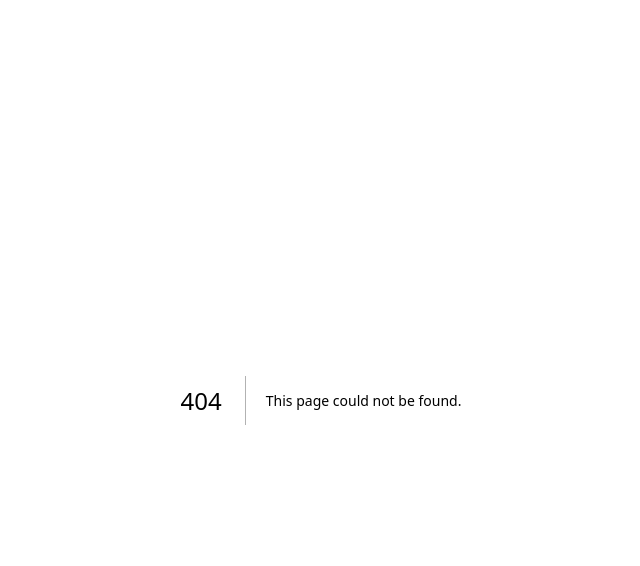
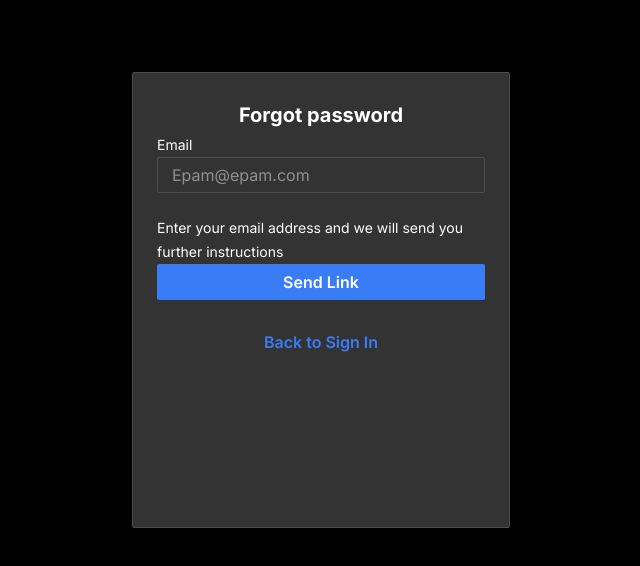
Before and after one commit to Kravchenko-Sergey/inctagram, a Next.js app: page /forgot-password in a window 1280 px wide. Before the commit this address had no page. Shown: the top 566 px of the page, without its empty margins (319-959 px from the left). Built offline with nearby package versions, Linux system fonts and the light colour scheme.

Commit message:
[IN-18] add forgot-password page component

```diff
--- /dev/null
+++ b/src/page-components/forgot-password/forgot-password.module.scss
@@ -0,0 +1,33 @@
+.card {
+  display: flex;
+  flex-direction: column;
+  flex-shrink: 0;
+  align-items: center;
+
+  width: 378px;
+  height: 456px;
+  margin: 72px auto 0;
+  padding: 24px;
+
+  background: var(--dark-500);
+  border: 1px solid var(--dark-300);
+  border-radius: 2px;
+}
+
+.form {
+  width: 100%;
+}
+
+.title {
+  margin-bottom: 37px;
+}
+
+.instructions {
+  margin-bottom: 17px;
+  color: var(--light-900);
+}
+
+.submitBtn,
+.returnBtn {
+  margin-bottom: 24px;
+}
--- /dev/null
+++ b/src/page-components/forgot-password/forgot-password.tsx
@@ -0,0 +1,60 @@
+import React from 'react'
+
+import { zodResolver } from '@hookform/resolvers/zod'
+import { useForm } from 'react-hook-form'
+import { z } from 'zod'
+
+import s from './forgot-password.module.scss'
+
+import { Button } from '@/components/button'
+import { Card } from '@/components/card'
+import { ControlledTextField } from '@/components/controlled/controlled-text-field'
+import { Typography } from '@/components/typography'
+
+const forgotPasswordSchema = z.object({
+  email: z.string().nonempty('Введите email').email().default(''),
+})
+
+export type forgotPasswordSchemaType = z.infer<typeof forgotPasswordSchema>
+
+const ForgotPasswordPageComponent = () => {
+  const {
+    register,
+    handleSubmit,
+    control,
+    formState: { errors },
+  } = useForm<forgotPasswordSchemaType>({
+    resolver: zodResolver(forgotPasswordSchema),
+  })
+
+  const onSubmit = (data: forgotPasswordSchemaType) => {
+    console.log(data)
+  }
+
+  return (
+    <Card className={s.card}>
+      <Typography variant={'h1'} className={s.title}>
+        Forgot password
+      </Typography>
+      <form className={s.form} onSubmit={handleSubmit(onSubmit)}>
+        <ControlledTextField
+          control={control}
+          name={'forgot-password'}
+          label={'Email'}
+          placeholder={'Epam@epam.com'}
+        ></ControlledTextField>
+      </form>
+      <Typography variant={'regular_text_14'} className={s.instructions}>
+        Enter your email address and we will send you further instructions
+      </Typography>
+      <Button variant={'primary'} fullWidth={true} className={s.submitBtn}>
+        Send Link
+      </Button>
+      <Button variant={'link'} href={''} className={s.returnBtn}>
+        Back to Sign In
+      </Button>
+    </Card>
+  )
+}
+
+export default ForgotPasswordPageComponent
--- /dev/null
+++ b/src/pages/forgot-password/index.tsx
@@ -0,0 +1,17 @@
+import React from 'react'
+
+import { HeadMeta } from '@/components/head-meta'
+import ForgotPasswordPageComponent from '@/page-components/forgot-password/forgot-password'
+
+const ForgotPassword = () => {
+  return (
+    <>
+      <HeadMeta title="Forgot password" />
+      <main>
+        <ForgotPasswordPageComponent></ForgotPasswordPageComponent>
+      </main>
+    </>
+  )
+}
+
+export default ForgotPassword
```
Also changed, not shown: src/pages/password-recovery/index.tsx (added, +14 -0 lines).
